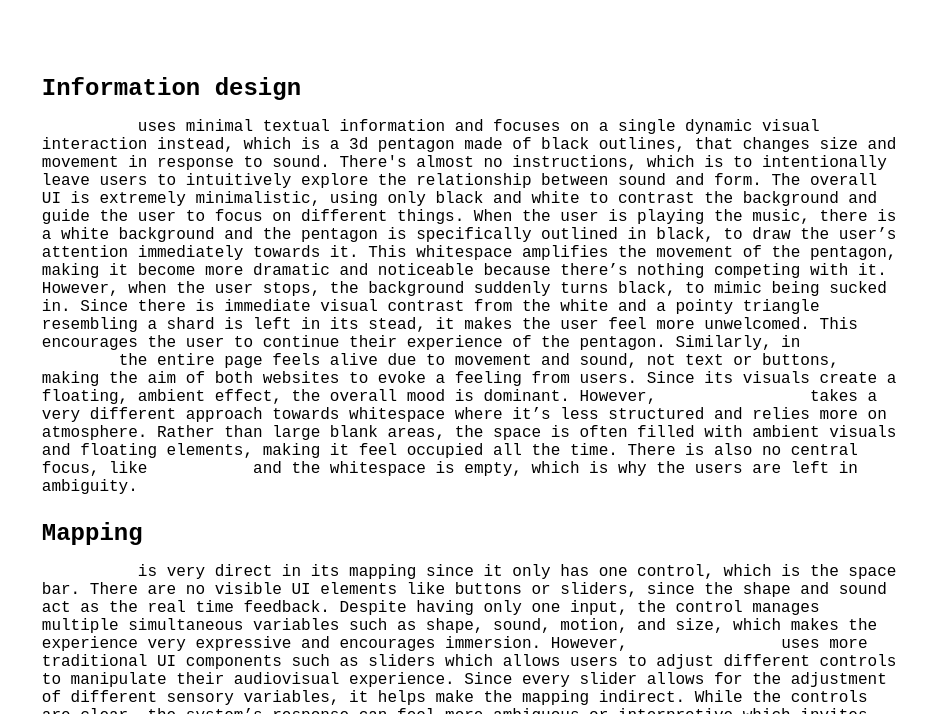
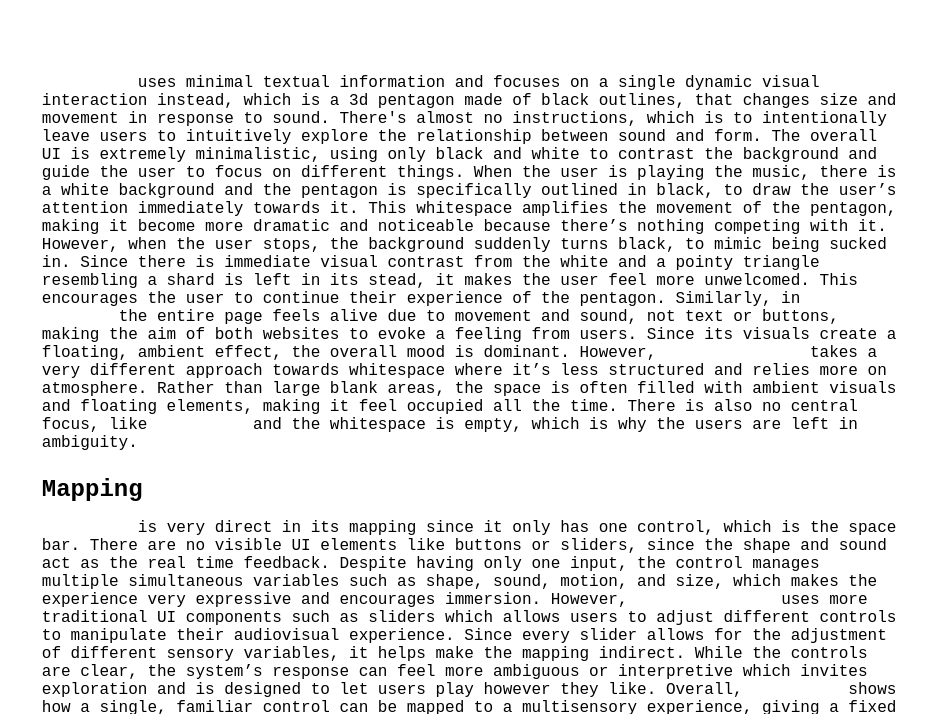
Before and after one commit to Ses400/idad-a1, a plain HTML site: page index.html in a window 1280 px wide. Shown: the part 85-799 px from the top of the page, without its empty margins (167-1110 px from the left). Drawn offline with Linux system fonts and the light colour scheme; a web font is replaced by a local one.

Commit message:
Update index.html

```diff
--- a/index.html
+++ b/index.html
@@ -22,7 +22,6 @@
     </h2>
 
     <main>
-      <h3>Information design</h3>
       <p class="scrollPara">
         <article style="--custom_color: black">
         <article1 style="--custom_color: black">
```
